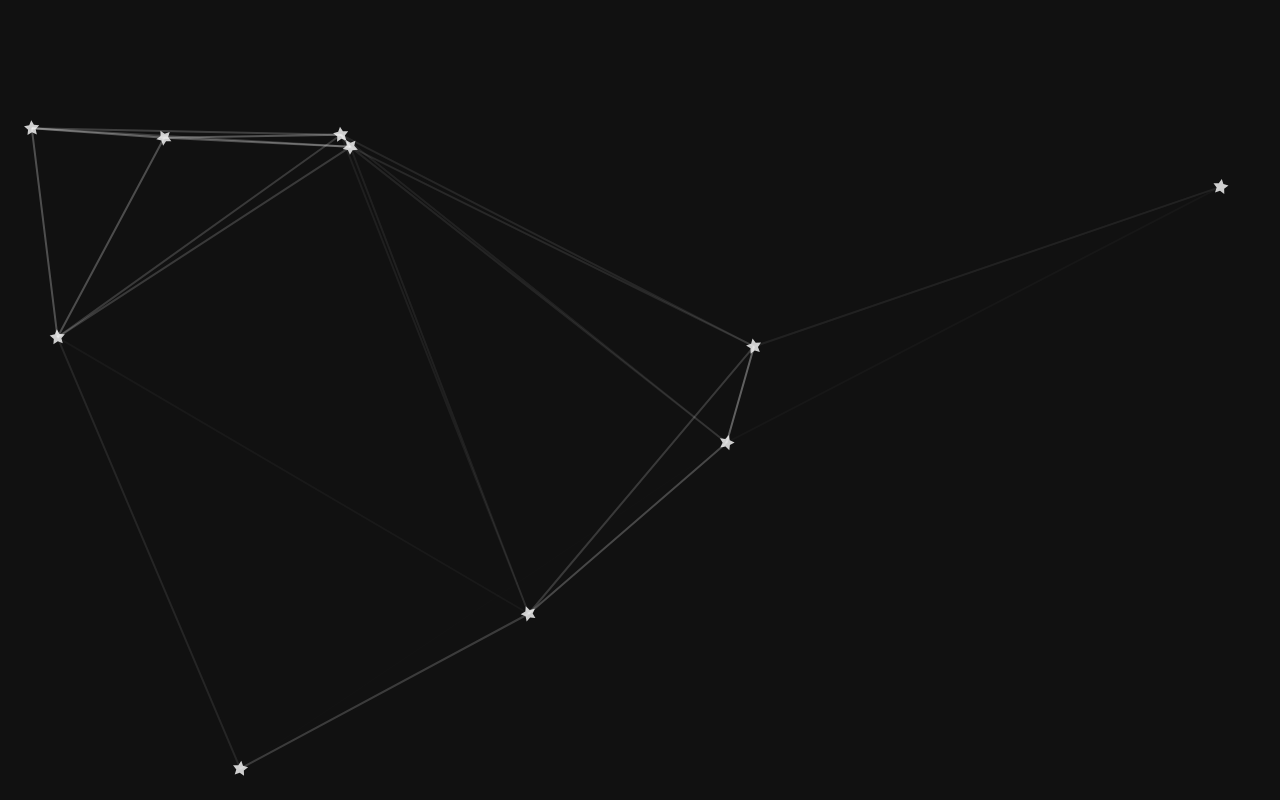
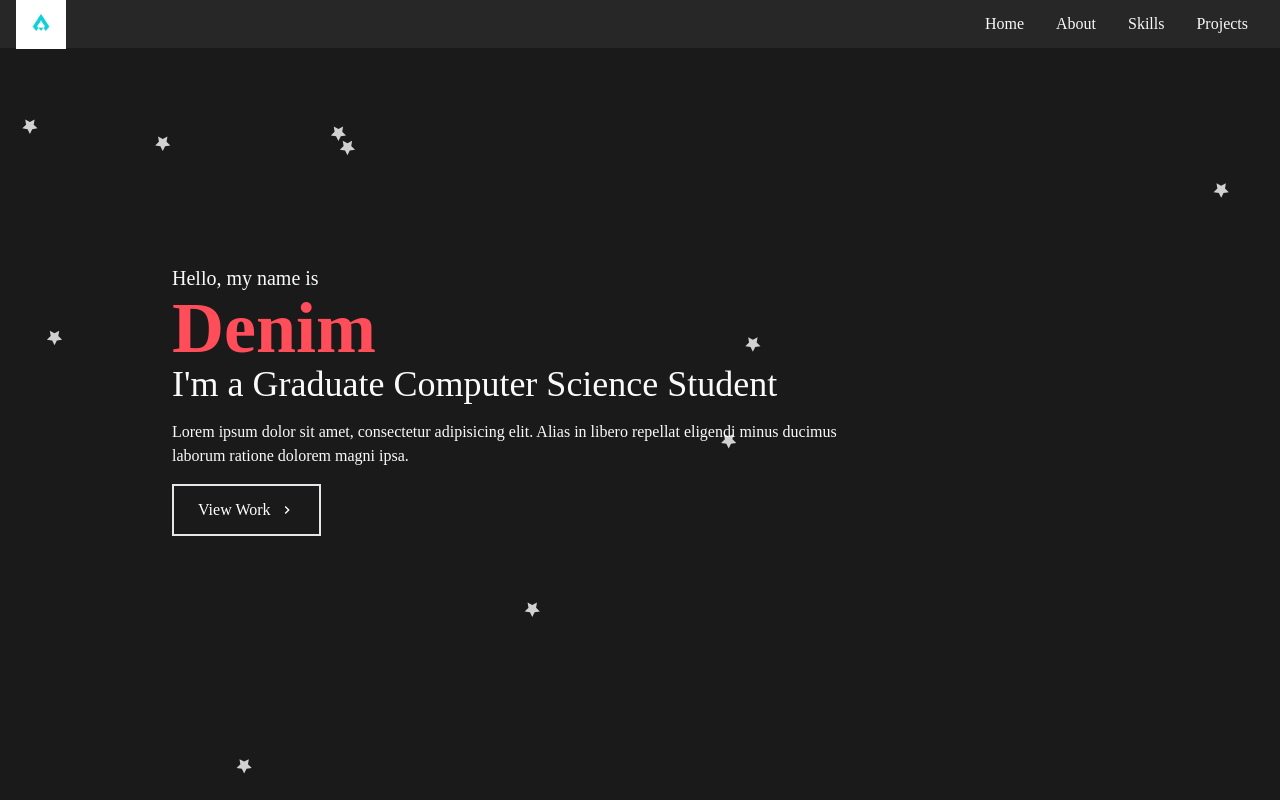
Before and after one commit to Bifdus/porfoliosite, a React (Create React App) app: page / in a window 1280 px wide. Shown: the top 800 px of the page. Built offline with nearby package versions, Linux system fonts and the light colour scheme.

Commit message:
tsparticles Z index Fixes
Working

```diff
--- a/src/App.js
+++ b/src/App.js
@@ -2,12 +2,14 @@ import './App.css';
 import About from './components/About';
 import Hero from './components/Hero';
 import Navbar from './components/Navbar';
+import Particle from './components/Particle';
 import Projects from './components/Projects';
 import Skills from './components/Skills';
 
 function App() {
   return (
     <div>
+      <Particle />
       <Navbar />
       <Hero />
       <About />
--- a/src/components/About.jsx
+++ b/src/components/About.jsx
@@ -1,5 +1,4 @@
 import React from 'react';
-import Particle from './Particle';
 // import { IoPersonOutline } from 'react-icons/io5';
 
 const About = () => {
@@ -8,7 +7,6 @@ const About = () => {
       name='about'
       className='w-full h-screen bg-[#1a1a1a] text-neutral-50'
     >
-      <Particle />
       <div className='flex flex-col justify-center items-center w-full h-full'>
         <div className='max-w-[1000px] w-full grid grid-cols-2 gap-8'>
           <div className='sm:text-right pb-8 pl-4'>
--- a/src/components/Particle.jsx
+++ b/src/components/Particle.jsx
@@ -58,23 +58,6 @@ function Particle() {
               sync: false,
             },
           },
-          rotate: {
-            value: 0,
-            random: true,
-            direction: 'clockwise',
-            animation: {
-              enable: true,
-              speed: 5,
-              sync: false,
-            },
-          },
-          line_linked: {
-            enable: true,
-            distance: 600,
-            color: '#ffffff',
-            opacity: 0.4,
-            width: 2,
-          },
           move: {
             enable: true,
             speed: 2,
@@ -89,51 +72,6 @@ function Particle() {
             },
           },
         },
-        interactivity: {
-          events: {
-            onhover: {
-              enable: true,
-              mode: ['grab'],
-            },
-            onclick: {
-              enable: false,
-              mode: 'bubble',
-            },
-            resize: true,
-          },
-          modes: {
-            grab: {
-              distance: 400,
-              line_linked: {
-                opacity: 1,
-              },
-            },
-            bubble: {
-              distance: 400,
-              size: 40,
-              duration: 2,
-              opacity: 8,
-              speed: 3,
-            },
-            repulse: {
-              distance: 200,
-            },
-            push: {
-              particles_nb: 4,
-            },
-            remove: {
-              particles_nb: 2,
-            },
-          },
-        },
-        retina_detect: true,
-        background: {
-          color: '#111',
-          image: '',
-          position: '50% 50%',
-          repeat: 'no-repeat',
-          size: 'cover',
-        },
       }}
     />
   );
```
